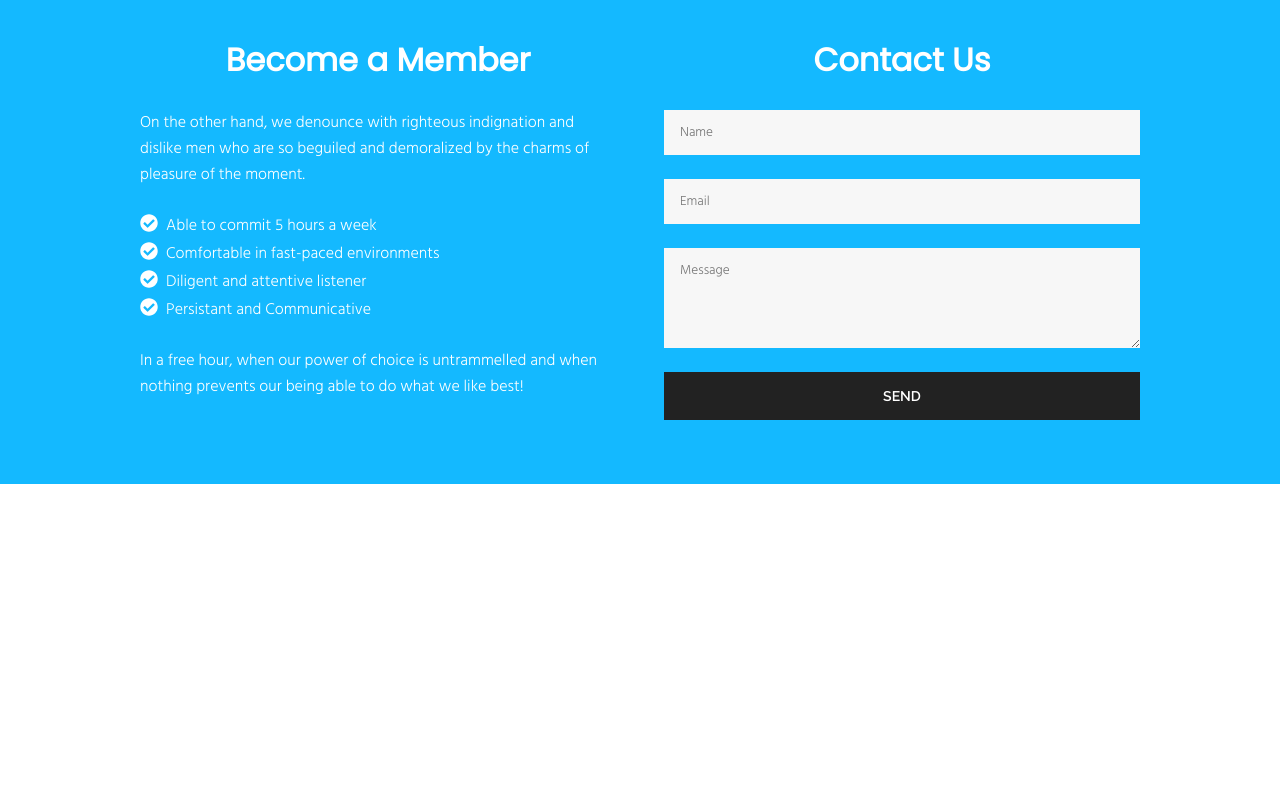
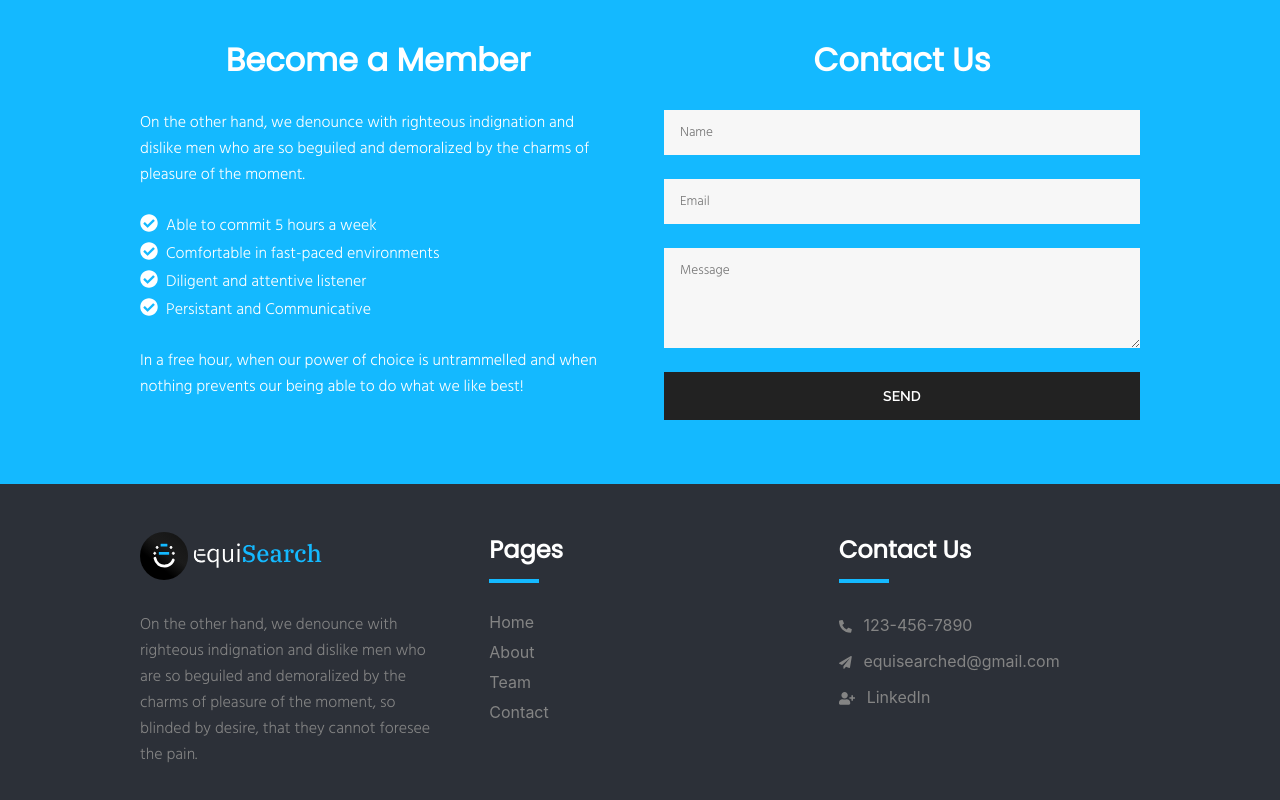
Before and after one commit to equisearch/EquiSearch-Landing-Page, a React (Create React App) app: page / in a window 1280 px wide. Shown: the part 2192-2992 px from the top of the page. Before the commit the page ends 2676 px from the top, so only its background shows below. Built offline with nearby package versions, Linux system fonts and the light colour scheme.

Commit message:
footer section complete

```diff
--- a/package.json
+++ b/package.json
@@ -42,6 +42,7 @@
   },
   "devDependencies": {
     "axios": "^0.21.0",
+    "react-social-icons": "^4.1.0",
     "sass": "^1.29.0"
   }
 }
--- a/src/App.js
+++ b/src/App.js
@@ -2,6 +2,7 @@ import React, { Component } from 'react';
 import About from './components/About';
 import Carousel from './components/Carousel';
 import Contact from './components/Contact';
+import Footer from './components/Footer';
 import Header from './components/Header';
 import Purpose from './components/Purpose';
 import Team from './components/Team';
@@ -17,6 +18,7 @@ export class App extends Component {
         <About/>
         <Team/>
         <Contact/>
+        <Footer/>
       </div>
     )
   }
--- /dev/null
+++ b/src/components/Footer.js
@@ -0,0 +1,63 @@
+import React from 'react';
+import logo from "../assets/logo.svg";
+import whitetext from "../assets/whitetext.svg";
+import { FontAwesomeIcon } from '@fortawesome/react-fontawesome';
+import { faPaperPlane, faPhoneAlt, faUserPlus } from '@fortawesome/free-solid-svg-icons';
+
+const Footer = () => {
+
+    // variables
+    const sendIcon = <FontAwesomeIcon icon={faPaperPlane} style={{
+        color: "#848484",
+        fontSize: "0.8rem"
+    }}/>;
+    const phoneIcon = <FontAwesomeIcon icon={faPhoneAlt} style={{
+        color: "#848484",
+        fontSize: "0.8rem"
+    }}/>;
+    const userIcon = <FontAwesomeIcon icon={faUserPlus} style={{
+        color: "#848484",
+        fontSize: "0.8rem"
+    }}/>;
+
+    return (
+        <div className="footer section">
+            <footer className="container">
+                <div className="flex footer-wrap">
+                    <div className="info sub-section">
+                        <div className="logo-wrap flex align-center">
+                            <div className="logo flex align-center">
+                                <img src={logo} alt="logo"/>
+                            </div>
+                            <div className="logo-text">
+                                <img src={whitetext} alt="text"/>
+                            </div>
+                        </div>
+                        <p>On the other hand, we denounce with righteous indignation and dislike men who are so beguiled and demoralized by the charms of pleasure of the moment, so blinded by desire, that they cannot foresee the pain.</p>
+                    </div>
+                    <div className="pages sub-section">
+                        <h2 className="title-left">Pages</h2>
+                        <nav>
+                            <ul>
+                                <li><a href="/">Home</a></li>
+                                <li><a href="/">About</a></li>
+                                <li><a href="/">Team</a></li>
+                                <li><a href="/">Contact</a></li>
+                            </ul>
+                        </nav>
+                    </div>
+                    <div className="footer-contact sub-section">
+                        <h2 className="title-left">Contact Us</h2>
+                        <ul className="contact-info">
+                            <li>{phoneIcon}<a href="/">123-456-7890</a></li>
+                            <li>{sendIcon}<a href="/">equisearched@gmail.com</a></li>
+                            <li>{userIcon}<a href="/">LinkedIn</a></li>
+                        </ul>
+                    </div>
+                </div>
+            </footer>
+        </div>
+    )
+}
+
+export default Footer
--- /dev/null
+++ b/src/sass/components/_footer.scss
@@ -0,0 +1,55 @@
+.footer, a {
+    color: $text-light;
+    .footer-wrap {
+        flex-direction: column;
+        @include media-query-grow(768px) {
+            flex-direction: row;
+            .sub-section + .sub-section {
+                margin-left: 3rem;
+            }
+        }
+        .sub-section {
+            @include media-query-grow(768px) {
+                width: 33%;
+            }
+            margin-bottom: 2rem;
+            .title-left {
+                margin-bottom: 1.5rem;
+            }
+        }
+        .info {
+            font-family: $hind;
+            .logo-wrap {
+                margin-bottom: 2rem;
+                .logo + .logo-text {
+                    margin-left: 0.4rem;
+                }
+                .logo {
+                    width: 3rem;
+                }
+                .logo-text {
+                    width: 8rem;
+                }
+            }
+        }
+        .pages {
+            nav {
+                ul {
+                    li {
+                        padding: 5px 0;
+                    }
+                }
+            }
+        }
+        .footer-contact {
+            .contact-info {
+                li {
+                    padding: 0.5rem 0;
+                    a {
+                        margin-left: 0.75rem;
+                    }
+                }
+            }
+        }
+    }
+}
--- a/src/sass/components/_global.scss
+++ b/src/sass/components/_global.scss
@@ -169,3 +169,12 @@ img {
         transform: translateX(-50%);
     }
 }
+.title-left {
+    @extend .title;
+    text-align: left;
+    padding-bottom: 1rem;
+    &::before {
+        transform: translateX(0px);
+        left: 0;
+    }
+}
--- a/src/sass/main.scss
+++ b/src/sass/main.scss
@@ -6,3 +6,4 @@
 @import "./components/about";
 @import "./components/team";
 @import "./components/contact";
+@import "./components/footer";
```
Also changed, not shown: 2 other files (tests, documents, lock files or other folders).
